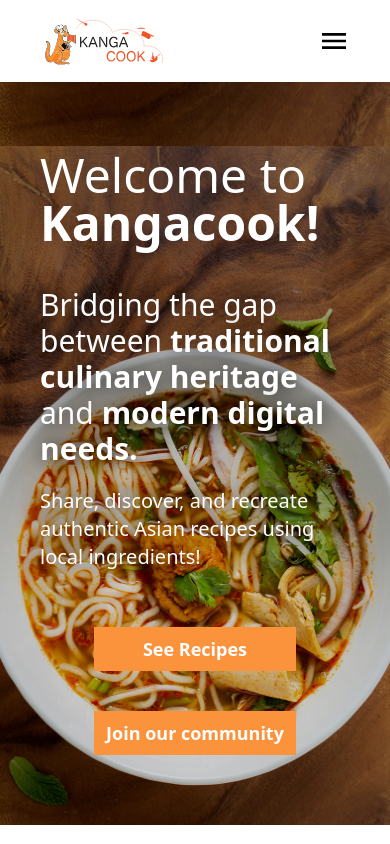
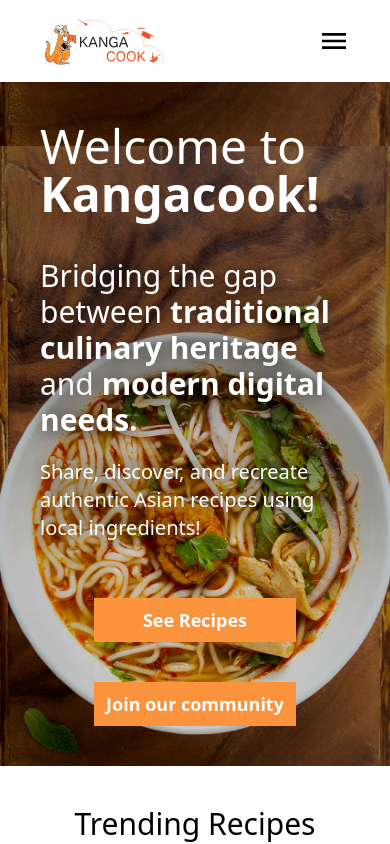
Before and after one commit to yd24/online-assessment-client, a React (Vite) app in the folder kanga-app/: page / in a window 390 px wide. Shown: the top 844 px of the page. Built offline with nearby package versions, Linux system fonts and the light colour scheme.

Commit message:
Fix issue with height of hero section collapsing in mobile

```diff
--- a/kanga-app/src/pages/HomePage.jsx
+++ b/kanga-app/src/pages/HomePage.jsx
@@ -10,7 +10,7 @@
 
 function HeroSection(props) {
     return (
-        <div className="flex h-[88vh] mb-10 lg:mb-20">
+        <div className="flex min-h-[80vh] lg:max-h-[80vh] mb-10 lg:mb-20">
             <div className="lozad flex lg:w-1/2 flex-col items-center lg:items-start justify-center p-10 lg:pl-14 bg-mobile_hero_1 lg:bg-none bg-cover bg-[center_top_4em] bg-fixed">
                 <h1 className="w-full text-5xl md:text-7xl text-white lg:text-black mb-10">Welcome to <strong className="lg:font-normal lg:text-orange-500">Kangacook!</strong></h1>
                 <p className="text-3xl md:text-3xl text-white lg:text-black mb-5 text-shadow">Bridging the gap between <em className="text-white lg:text-orange-600 font-bold lg:font-normal not-italic">traditional culinary heritage</em> and <em className="text-white lg:text-orange-600 font-bold lg:font-normal not-italic">modern digital needs.</em></p>
--- a/kanga-app/src/routes/BaseLayout.jsx
+++ b/kanga-app/src/routes/BaseLayout.jsx
@@ -5,7 +5,7 @@
 
 export default function BaseLayout() {
     return (
-        <div className="flex flex-col">
+        <div>
             <Navbar />
             <main>
                 <Outlet />
```
